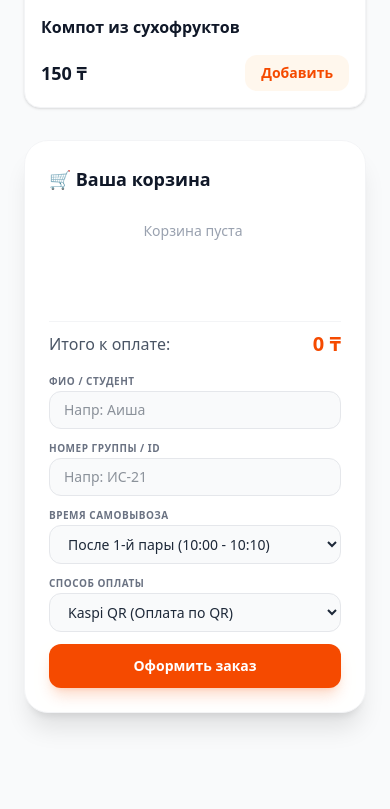
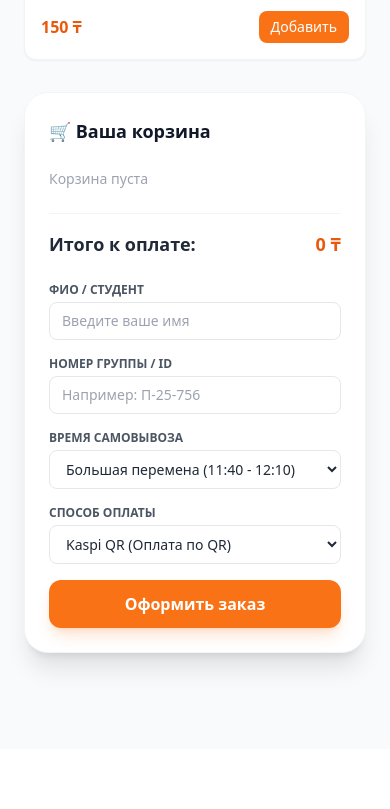
Before and after one commit to aishaospanova2-creator/campuseats, a Flask app: page / in a window 390 px wide. Shown: the part 2584-3393 px from the top of the page. After the commit the page ends 3260 px from the top, so only its background shows below. Run offline with Flask 3, Linux system fonts and the light colour scheme; some libraries are stand-ins or nearby versions.

Commit message:
fix index.html with category rendering and working checkout

```diff
--- a/templates/index.html
+++ b/templates/index.html
@@ -2,248 +2,249 @@
 <html lang="ru">
 <head>
     <meta charset="UTF-8">
+    <meta name="viewport" content="width=device-width, initial-scale=1.0">
     <title>CampusEats — Столовая колледжа</title>
-    <script src="https://cdn.jsdelivr.net/npm/@tailwindcss/browser@4"></script>
+    <script src="https://cdn.tailwindcss.com"></script>
 </head>
 <body class="bg-gray-50 min-h-screen text-gray-800 pb-16">
 
-    <!-- Шапка сайта -->
-    <header class="bg-gray-900 text-white shadow-md sticky top-0 z-50">
-        <div class="max-w-6xl mx-auto px-6 py-4 flex justify-between items-center">
-            <div class="flex items-center gap-3">
-                <span class="text-2xl">🍲</span>
-                <h1 class="text-xl font-black tracking-wide text-orange-400">CampusEats</h1>
+    <!-- Навигационная панель -->
+    <header class="bg-white shadow-sm sticky top-0 z-50">
+        <div class="max-w-7xl mx-auto px-4 py-4 flex justify-between items-center">
+            <div class="flex items-center space-x-3">
+                <div class="bg-orange-500 text-white p-2 rounded-lg font-bold text-lg">🍽️</div>
+                <h1 class="text-xl font-bold text-gray-900">CampusEats</h1>
             </div>
-            <div class="flex items-center gap-4 text-sm font-bold">
-                <a href="/cashier" class="text-amber-300 hover:underline">Касса ↗</a>
-                <a href="/admin" class="text-gray-300 hover:underline">Админка ↗</a>
+            <div class="flex space-x-4">
+                <a href="/cashier" class="bg-blue-50 text-blue-600 hover:bg-blue-100 px-4 py-2 rounded-lg font-medium text-sm transition">Касса ↗</a>
+                <a href="/admin" class="bg-gray-100 text-gray-700 hover:bg-gray-200 px-4 py-2 rounded-lg font-medium text-sm transition">Админка ↗</a>
             </div>
         </div>
     </header>
 
-    <main class="max-w-6xl mx-auto px-6 py-8 grid grid-cols-1 lg:grid-cols-3 gap-8">
+    <!-- Основной контент -->
+    <main class="max-w-7xl mx-auto px-6 py-8 grid grid-cols-1 lg:grid-cols-3 gap-8">
 
-        <!-- Меню блюд (2 колонки) с разделением по категориям -->
-        <div class="lg:col-span-2 space-y-8">
-            <div class="flex justify-between items-center">
-                <h2 class="text-2xl font-extrabold text-gray-900">🍽️ Меню столовой</h2>
+        <!-- Левая колонка: Меню по категориям -->
+        <div class="lg:col-span-2">
+            <div class="flex justify-between items-center mb-6">
+                <h2 class="text-2xl font-extrabold text-gray-900">Меню столовой</h2>
                 <span id="dishes-count" class="text-xs bg-orange-100 text-orange-700 font-bold px-3 py-1 rounded-full">Загрузка...</span>
             </div>
 
-            <!-- Контейнер для категорий меню -->
+            <!-- Контейнер для категорий и блюд (заполняется через JS из API) -->
             <div id="menu-categories-container" class="space-y-8">
-                <!-- Блюда распределяются по категориям через JavaScript -->
+                <p class="text-gray-500">Загрузка меню...</p>
             </div>
         </div>
 
-        <!-- Боковая панель: Корзина и заказ (1 колонка) -->
-        <div class="space-y-6">
-            <div class="bg-white rounded-3xl shadow-xl border border-gray-100 p-6 sticky top-24 flex flex-col max-h-[calc(100vh-7rem)]">
-                <h2 class="text-lg font-bold text-gray-900 mb-3 flex items-center gap-2 shrink-0">
+        <!-- Правая колонка: Корзина и оформление заказа -->
+        <div class="bg-white rounded-3xl shadow-xl border border-gray-100 p-6 sticky top-24 flex flex-col h-fit">
+            <h2 class="text-lg font-bold text-gray-900 mb-4 flex items-center gap-2">
                 🛒 Ваша корзина
             </h2>
 
-                <!-- Список товаров в корзине с внутренней прокруткой -->
-                <div id="cart-items" class="space-y-2 mb-4 overflow-y-auto pr-1 flex-1 min-h-[100px]">
-                    <p class="text-gray-400 text-sm text-center py-4">Корзина пуста</p>
+            <!-- Список товаров в корзине -->
+            <div id="cart-items" class="divide-y divide-gray-100 max-h-60 overflow-y-auto mb-4">
+                <p class="text-sm text-gray-400 py-2">Корзина пуста</p>
             </div>
 
-                <!-- Нижняя часть: Итого и форма заказа -->
-                <div class="shrink-0 space-y-4 pt-2 border-t border-gray-100">
-                    <div class="flex justify-between items-center">
-                        <span class="text-gray-600 font-medium">Итого к оплате:</span>
-                        <span id="cart-total" class="text-xl font-black text-orange-600">0 ₸</span>
+            <div class="border-t border-gray-100 pt-4 mb-6">
+                <div class="flex justify-between items-center text-lg font-bold">
+                    <span>Итого к оплате:</span>
+                    <span id="cart-total" class="text-orange-600">0 ₸</span>
+                </div>
             </div>
 
             <!-- Форма заказа -->
-                    <form onsubmit="submitOrder(event)" class="space-y-3">
+            <form onsubmit="submitOrder(event)" class="space-y-4">
                 <div>
-                            <label class="block text-[10px] font-bold uppercase tracking-wider text-gray-500 mb-0.5">ФИО / Студент</label>
-                            <input type="text" id="student-name" required placeholder="Напр: Аиша" class="w-full bg-gray-50 border border-gray-200 rounded-xl px-3.5 py-2 text-sm focus:ring-2 focus:ring-orange-500 focus:outline-none">
+                    <label class="block text-xs font-semibold text-gray-600 uppercase mb-1">ФИО / Студент</label>
+                    <input type="text" id="student-name" required placeholder="Введите ваше имя" class="w-full px-3 py-2 border border-gray-200 rounded-lg text-sm focus:outline-none focus:border-orange-500">
                 </div>
+
                 <div>
-                            <label class="block text-[10px] font-bold uppercase tracking-wider text-gray-500 mb-0.5">Номер группы / ID</label>
-                            <input type="text" id="student-id" required placeholder="Напр: ИС-21" class="w-full bg-gray-50 border border-gray-200 rounded-xl px-3.5 py-2 text-sm focus:ring-2 focus:ring-orange-500 focus:outline-none">
+                    <label class="block text-xs font-semibold text-gray-600 uppercase mb-1">Номер группы / ID</label>
+                    <input type="text" id="student-id" required placeholder="Например: П-25-756" class="w-full px-3 py-2 border border-gray-200 rounded-lg text-sm focus:outline-none focus:border-orange-500">
                 </div>
+
                 <div>
-                            <label class="block text-[10px] font-bold uppercase tracking-wider text-gray-500 mb-0.5">Время самовывоза</label>
-                            <select id="pickup-time" class="w-full bg-gray-50 border border-gray-200 rounded-xl px-3.5 py-2 text-sm focus:ring-2 focus:ring-orange-500 focus:outline-none">
-                                <option value="После 1-й пары (10:00 - 10:10)">После 1-й пары (10:00 - 10:10)</option>
-                                <option value="Большая перемена (11:40 - 12:10)">Большая перемена (11:40 - 12:10)</option>
-                                <option value="После 3-й пары (13:40 - 13:55)">После 3-й пары (13:40 - 13:55)</option>
-                            </select>
-                        </div>
-                        <div>
-                            <label class="block text-[10px] font-bold uppercase tracking-wider text-gray-500 mb-0.5">Способ оплаты</label>
-                            <select id="payment-method" class="w-full bg-gray-50 border border-gray-200 rounded-xl px-3.5 py-2 text-sm focus:ring-2 focus:ring-orange-500 focus:outline-none">
-                                <option value="Kaspi QR">Kaspi QR (Оплата по QR)</option>
-                                <option value="Наличные в кассе">Наличные в кассе</option>
+                    <label class="block text-xs font-semibold text-gray-600 uppercase mb-1">Время самовывоза</label>
+                    <select id="pickup-time" class="w-full px-3 py-2 border border-gray-200 rounded-lg text-sm bg-white focus:outline-none focus:border-orange-500">
+                        <option>Большая перемена (11:40 - 12:10)</option>
+                        <option>Малая перемена (10:00 - 10:10)</option>
+                        <option>После пар (13:50)</option>
                     </select>
                 </div>
 
-                        <button type="submit" class="w-full bg-orange-600 hover:bg-orange-500 text-white font-bold py-3 rounded-xl transition cursor-pointer shadow-lg shadow-orange-600/20 text-sm">
+                <div>
+                    <label class="block text-xs font-semibold text-gray-600 uppercase mb-1">Способ оплаты</label>
+                    <select id="payment-method" class="w-full px-3 py-2 border border-gray-200 rounded-lg text-sm bg-white focus:outline-none focus:border-orange-500">
+                        <option>Kaspi QR (Оплата по QR)</option>
+                        <option>Наличными на кассе</option>
+                    </select>
+                </div>
+
+                <button type="submit" class="w-full bg-orange-500 hover:bg-orange-600 text-white font-bold py-3 rounded-xl transition shadow-lg shadow-orange-500/20">
                     Оформить заказ
                 </button>
             </form>
         </div>
-            </div>
-        </div>
 
     </main>
 
+    <!-- Скрипты загрузки меню и отправки заказов -->
     <script>
+        let cart = [];
         let allDishes = [];
-        let cart = [];
 
-        // Строгий порядок вывода категорий на экран
-        const categoryOrder = ["Первые блюда", "Вторые блюда", "Выпечка", "Напитки"];
-
-        // Загрузка блюд с сервера и группировка по категориям
-        async function loadDishes() {
+        // Загружаем блюда с бэкенда при открытии страницы
+        async function loadMenu() {
+            try {
                 const res = await fetch('/api/dishes');
                 allDishes = await res.json();
+                renderMenu(allDishes);
+            } catch (err) {
+                console.error('Ошибка загрузки меню:', err);
+                document.getElementById('menu-categories-container').innerHTML = '<p class="text-red-500">Не удалось загрузить меню.</p>';
+            }
+        }
+
+        // Отрисовка меню по категориям
+        function renderMenu(dishes) {
             const container = document.getElementById('menu-categories-container');
-            document.getElementById('dishes-count').innerText = `${allDishes.length} блюд`;
+            const countEl = document.getElementById('dishes-count');
+            countEl.innerText = `Блюд: ${dishes.length}`;
 
-            if (allDishes.length === 0) {
-                container.innerHTML = '<p class="text-gray-400 text-center py-8">Меню пока пусто</p>';
+            if (dishes.length === 0) {
+                container.innerHTML = '<p class="text-gray-500">Меню пока пусто</p>';
                 return;
             }
 
-            // Группируем блюда по категориям
-            const grouped = {};
-            allDishes.forEach(d => {
-                const cat = d.category || "Другое";
-                if (!grouped[cat]) grouped[cat] = [];
-                grouped[cat].push(d);
+            // Группируем по категориям
+            const categories = {};
+            dishes.forEach(dish => {
+                if (!categories[dish.category]) {
+                    categories[dish.category] = [];
+                }
+                categories[dish.category].push(dish);
             });
 
-            // Формируем HTML для каждой категории в заданном порядке
-            let htmlContent = '';
+            container.innerHTML = '';
 
-            categoryOrder.forEach(catName => {
-                if (grouped[catName] && grouped[catName].length > 0) {
-                    htmlContent += `
-                        <div class="space-y-4">
-                            <h3 class="text-lg font-bold text-gray-900 border-b border-gray-200 pb-2 flex items-center gap-2">
-                                ${getCategoryEmoji(catName)} ${catName}
-                            </h3>
-                            <div class="grid grid-cols-1 sm:grid-cols-2 gap-4">
-                                ${grouped[catName].map(d => `
-                                    <div class="bg-white rounded-2xl shadow-sm border border-gray-100 overflow-hidden flex flex-col justify-between hover:shadow-md transition">
-                                        <div>
-                                            <img src="${d.image}" alt="${d.title}" class="w-full h-40 object-cover">
+            for (const [category, items] of Object.entries(categories)) {
+                const catDiv = document.createElement('div');
+                catDiv.innerHTML = `
+                    <h3 class="text-xl font-bold text-gray-800 mb-4 pb-2 border-b border-gray-200">${category}</h3>
+                    <div class="grid grid-cols-1 md:grid-cols-2 gap-4">
+                        ${items.map(dish => `
+                            <div class="bg-white rounded-xl shadow-sm border border-gray-100 overflow-hidden flex flex-col justify-between hover:shadow-md transition">
+                                <img src="${dish.image}" alt="${dish.title}" class="w-full h-40 object-cover">
                                 <div class="p-4">
-                                                <h4 class="font-bold text-gray-900 text-base">${d.title}</h4>
-                                            </div>
-                                        </div>
-                                        <div class="p-4 pt-0 flex justify-between items-center">
-                                            <span class="font-black text-lg text-gray-900">${d.price} ₸</span>
-                                            <button onclick="addToCart(${d.id})" class="bg-orange-50 hover:bg-orange-600 text-orange-600 hover:text-white font-bold px-4 py-2 rounded-xl text-sm transition cursor-pointer">
+                                    <h4 class="font-bold text-gray-900">${dish.title}</h4>
+                                    <div class="flex justify-between items-center mt-3">
+                                        <span class="font-bold text-orange-600">${dish.price} ₸</span>
+                                        <button onclick="addToCart(${dish.id}, '${dish.title.replace(/'/g, "\\'")}', ${dish.price})" class="bg-orange-500 hover:bg-orange-600 text-white px-3 py-1.5 rounded-lg text-sm font-medium transition">
                                             Добавить
                                         </button>
                                     </div>
                                 </div>
+                            </div>
                         `).join('')}
                     </div>
-                        </div>
                 `;
-                }
-            });
-
-            container.innerHTML = htmlContent;
-        }
-
-        // Вспомогательная функция для красивых эмодзи у категорий
-        function getCategoryEmoji(category) {
-            if (category.includes('Первые')) return '🥣';
-            if (category.includes('Вторые')) return '🍲';
-            if (category.includes('Выпечка')) return '🥐';
-            if (category.includes('Напитки')) return '🧃';
-            return '🍽️';
-        }
-
-        // Добавление в корзину
-        function addToCart(id) {
-            const dish = allDishes.find(d => d.id === id);
-            if (dish) {
-                cart.push({ title: dish.title, price: dish.price });
-                updateCartUI();
+                container.appendChild(catDiv);
             }
         }
 
-        // Удаление конкретного товара из корзины по индексу
+        function addToCart(id, title, price) {
+            cart.push({ id, title, price });
+            updateCartUI();
+        }
+
         function removeFromCart(index) {
             cart.splice(index, 1);
             updateCartUI();
         }
 
-        // Обновление интерфейса корзины
         function updateCartUI() {
-            const container = document.getElementById('cart-items');
+            const cartContainer = document.getElementById('cart-items');
             const totalContainer = document.getElementById('cart-total');
+            if (!cartContainer || !totalContainer) return;
 
             if (cart.length === 0) {
-                container.innerHTML = '<p class="text-gray-400 text-sm text-center py-4">Корзина пуста</p>';
+                cartContainer.innerHTML = '<p class="text-sm text-gray-400 py-2">Корзина пуста</p>';
                 totalContainer.innerText = '0 ₸';
                 return;
             }
 
+            cartContainer.innerHTML = '';
             let total = 0;
-            container.innerHTML = cart.map((item, index) => {
+
+            cart.forEach((item, index) => {
                 total += item.price;
-                return `
-                    <div class="flex justify-between items-center bg-gray-50 p-2.5 rounded-xl border border-gray-200 gap-2">
-                        <span class="text-sm text-gray-800 font-medium truncate">${item.title}</span>
-                        <div class="flex items-center gap-2 shrink-0">
-                            <span class="text-sm font-bold text-gray-900">${item.price} ₸</span>
-                            <button onclick="removeFromCart(${index})" class="text-red-500 hover:text-red-700 hover:bg-red-50 font-bold w-6 h-6 rounded-lg flex items-center justify-center transition cursor-pointer" title="Удалить">✕</button>
-                        </div>
+                const div = document.createElement('div');
+                div.className = 'flex justify-between items-center py-2 text-sm';
+                div.innerHTML = `
+                    <span>${item.title}</span>
+                    <div class="flex items-center space-x-2">
+                        <span class="font-medium">${item.price} ₸</span>
+                        <button type="button" onclick="removeFromCart(${index})" class="text-red-500 hover:text-red-700 font-bold px-1">×</button>
                     </div>
                 `;
-            }).join('');
+                cartContainer.appendChild(div);
+            });
 
-            totalContainer.innerText = `${total} ₸`;
+            totalContainer.innerText = total + ' ₸';
         }
 
         // Отправка заказа на сервер
-        async function submitOrder(e) {
-            e.preventDefault();
+        async function submitOrder(event) {
+            event.preventDefault();
+
             if (cart.length === 0) {
                 alert('Добавьте хотя бы одно блюдо в корзину!');
                 return;
             }
 
             const student_name = document.getElementById('student-name').value;
-            const student_id = document.getElementById('student-id').value;
+            const group_id = document.getElementById('student-id').value;
             const pickup_time = document.getElementById('pickup-time').value;
             const payment_method = document.getElementById('payment-method').value;
+            const total_price = cart.reduce((sum, item) => sum + item.price, 0);
 
+            try {
                 const res = await fetch('/api/orders', {
                     method: 'POST',
                     headers: { 'Content-Type': 'application/json' },
                     body: JSON.stringify({
                         student_name,
-                    student_id,
+                        group_id,
                         pickup_time,
                         payment_method,
-                    items: cart
+                        total_price,
+                        items: JSON.stringify(cart)
                     })
                 });
 
-            const data = await res.json();
-            if (data.success) {
-                alert('Заказ успешно оформлен! Ожидайте готовности.');
+                const result = await res.json();
+                if (result.success) {
+                    alert('Заказ успешно оформлен! Номер заказа: #' + result.order_id);
                     cart = [];
                     updateCartUI();
                     document.getElementById('student-name').value = '';
                     document.getElementById('student-id').value = '';
                 } else {
-                alert('Ошибка при оформлении заказа');
+                    alert('Ошибка при оформлении заказа: ' + (result.error || 'неизвестная ошибка'));
+                }
+            } catch (error) {
+                console.error('Ошибка сети:', error);
+                alert('Не удалось отправить заказ на сервер.');
             }
         }
 
-        loadDishes();
+        // Запускаем загрузку меню при загрузке страницы
+        loadMenu();
     </script>
 </body>
 </html>
```
Lines whose indentation alone changed are shown as unchanged.
